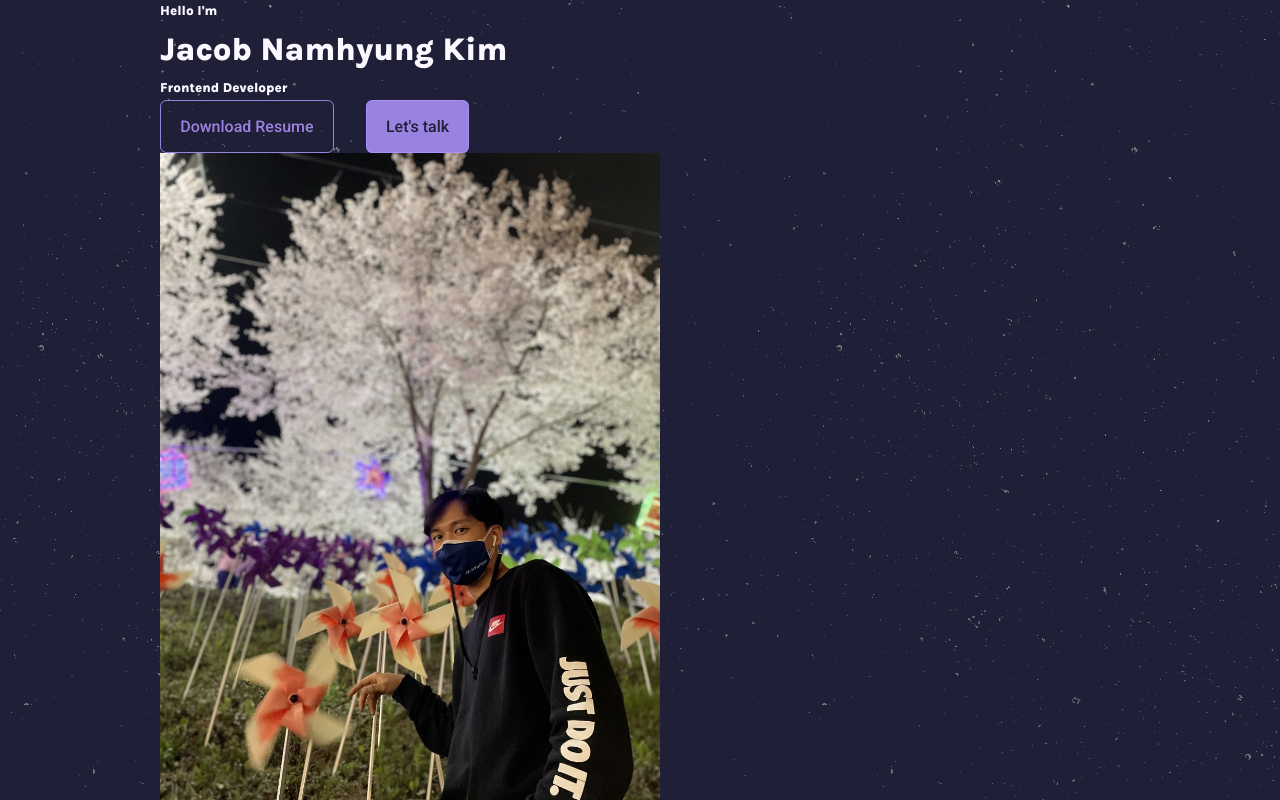
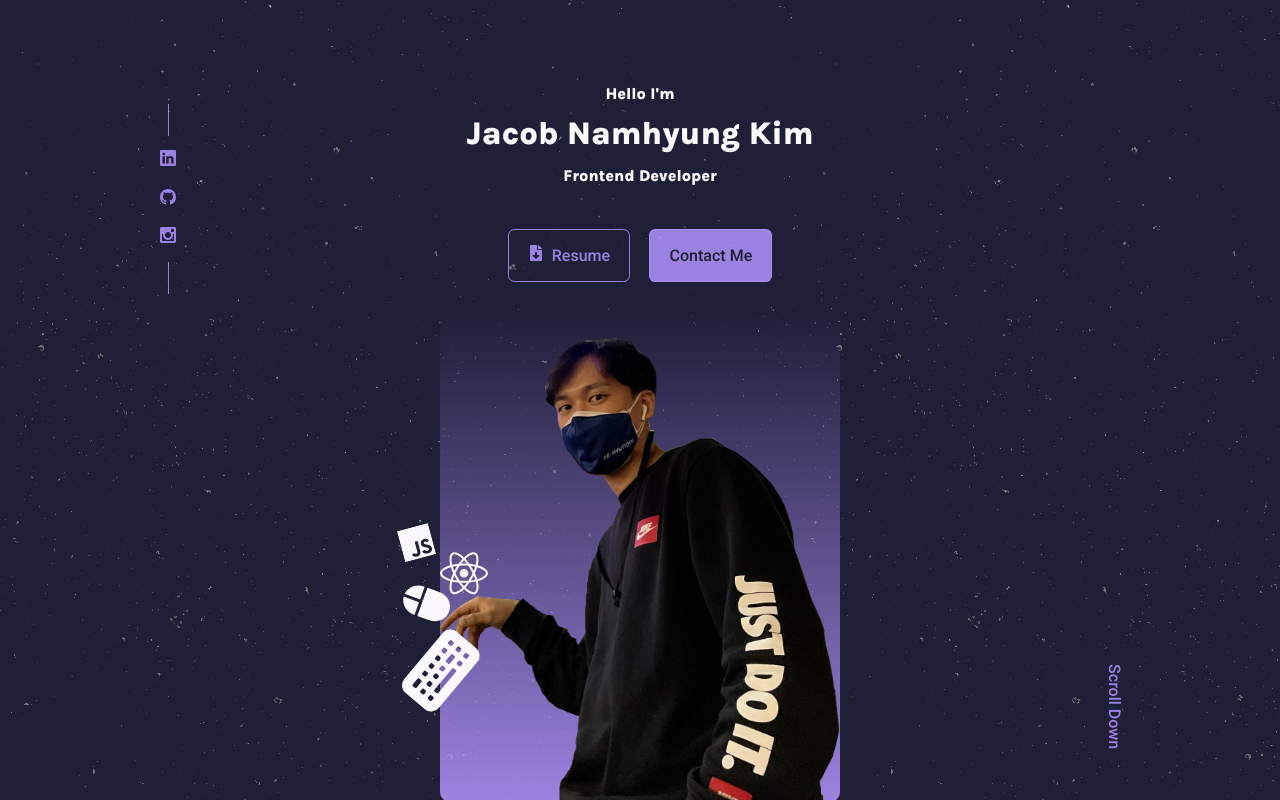
Before and after one commit to everywherejacobkim/portfolio, a React (Create React App) app: page / in a window 1280 px wide. Shown: the top 800 px of the page. Built offline with nearby package versions, Linux system fonts and the light colour scheme.

Commit message:
style: header profile styling

```diff
--- a/src/components/header/Header.js
+++ b/src/components/header/Header.js
@@ -1,20 +1,28 @@
 import React from 'react';
 import Resume from './Resume';
 import Socials from './Socials';
-import Me from '../../img/me.jpg';
+import Me from '../../img/me.png';
+import {BsKeyboardFill, BsFillMouse2Fill} from 'react-icons/bs';
+import {FaReact} from 'react-icons/fa';
+import {SiJavascript} from 'react-icons/si';
 import './header.css';
 
 const Header = () => {
   return (
     <header>
       <div className="container header__container">
-        <h5>Hello I'm</h5>
+        <h4>Hello I'm</h4>
         <h1>Jacob Namhyung Kim</h1>
-        <h5 className="text-light">Frontend Developer</h5>
+        <h4 className="text-light">Frontend Developer</h4>
         <Resume />
 
         <div className="me">
-          <img src={Me} alt="portrait" style={{width:500}}></img>
+          <img src={Me} alt="portrait"></img>
+          <BsKeyboardFill className="keyboard" size="5rem"/>
+          <BsFillMouse2Fill className="mouse" size="3rem" />
+          <FaReact className="reactLogo" size="3rem" />
+          <SiJavascript className="jsLogo" size="2rem" />
+
         </div>
 
         <a href="#contact" className="scroll__down">Scroll Down</a>
--- a/src/components/header/Resume.js
+++ b/src/components/header/Resume.js
@@ -1,12 +1,13 @@
 import React from 'react';
 import texture from '../../img/texture.png';
+import {FaFileDownload} from 'react-icons/fa'
 import './header.css';
 
 const Resume = () => {
     return (
         <div className="resumeBtns">
-            <a href={texture} download className='btn'>Download Resume</a>
-            <a href="#contact" className='btn btn-primary'>Let's talk</a>
+            <a href={texture} download className='btn'><FaFileDownload />&nbsp; Resume</a>
+            <a href="#contact" className='btn btn-primary'>Contact Me</a>
         </div>
     )
 }
--- a/src/components/header/Socials.js
+++ b/src/components/header/Socials.js
@@ -1,12 +1,13 @@
 import React from 'react'
-import {BsLinkedin} from 'react-icons/bs'
+import {BsLinkedin, BsGithub} from 'react-icons/bs'
+import {ImInstagram} from 'react-icons/im'
 
 const Socials = () => {
   return (
     <div className="header__socials">
         <a href="https://linkedin.com" target="_blank"><BsLinkedin /></a>
-        <a href="https://github.com" target="_blank"></a>
-        <a href="https://instagram.com" target="_blank"></a>
+        <a href="https://github.com" target="_blank"><BsGithub /></a>
+        <a href="https://instagram.com" target="_blank"><ImInstagram /></a>
     </div>
   )
 }
--- a/src/components/header/header.css
+++ b/src/components/header/header.css
@@ -1,3 +1,91 @@
-.resumeBtns a {
-    margin-right: 2rem;
+header {
+    height: 100vh;
+    padding-top: 5rem;
+    overflow: hidden;
 }
+
+.header__container {
+    text-align: center;
+    height: 100%;
+    position: relative;
+}
+
+/*--------------------- Header Buttons --------------------------*/
+.resumeBtns {
+    margin-top: 2.5rem;
+    display: flex;
+    gap: 1.2rem;
+    justify-content: center;
+}
+
+/*--------------------- Social Icons ----------------------------*/
+.header__socials {
+    display: flex;
+    flex-direction: column;
+    align-items: center;
+    gap: .7rem;
+    position: absolute;
+    left: 0;
+    top: 1.5rem;
+}
+
+.header__socials::before {
+    content: "";
+    width: 1px;
+    height: 2rem;
+    background: var(--color-primary);
+}
+
+.header__socials::after {
+    content: "";
+    width: 1px;
+    height: 2rem;
+    background: var(--color-primary);
+}
+
+.keyboard {
+    position: absolute;
+    left: 50%;
+    transform: rotate(-50deg) translate(-1.4rem, -18.5rem);
+}
+
+.mouse {
+    position: absolute;
+    left: 50%;
+    transform: rotate(-70deg) translate(8rem, -18.7rem);
+}
+
+.reactLogo {
+    position: absolute;
+    left: 50%;
+    transform: translate(-12.5rem, -15.8rem);
+}
+
+.jsLogo {
+    position: absolute;
+    left: 50%;
+    transform: rotate(-15deg) translate(-10rem, -20.5rem);
+}
+
+/*--------------------- My Image ----------------------------*/
+.me {
+    width: 25rem;
+    height: 30.5rem;
+    position: absolute;
+    left: 50%;
+    transform: translateX(-50%);
+    margin-top: 2rem;
+    padding-top: 1.5rem;
+    background: linear-gradient(transparent, var(--color-primary));
+    border-radius: 10px;
+}
+
+/*--------------------- Scroll Down ----------------------------*/
+.scroll__down {
+    position: absolute;
+    right: -2.3rem;
+    bottom: 5rem;
+    transform: rotate(90deg);
+    font-weight: 500;
+
+}
```
Also changed, not shown: src/img/me.jpg (deleted), src/img/me.png (added).
